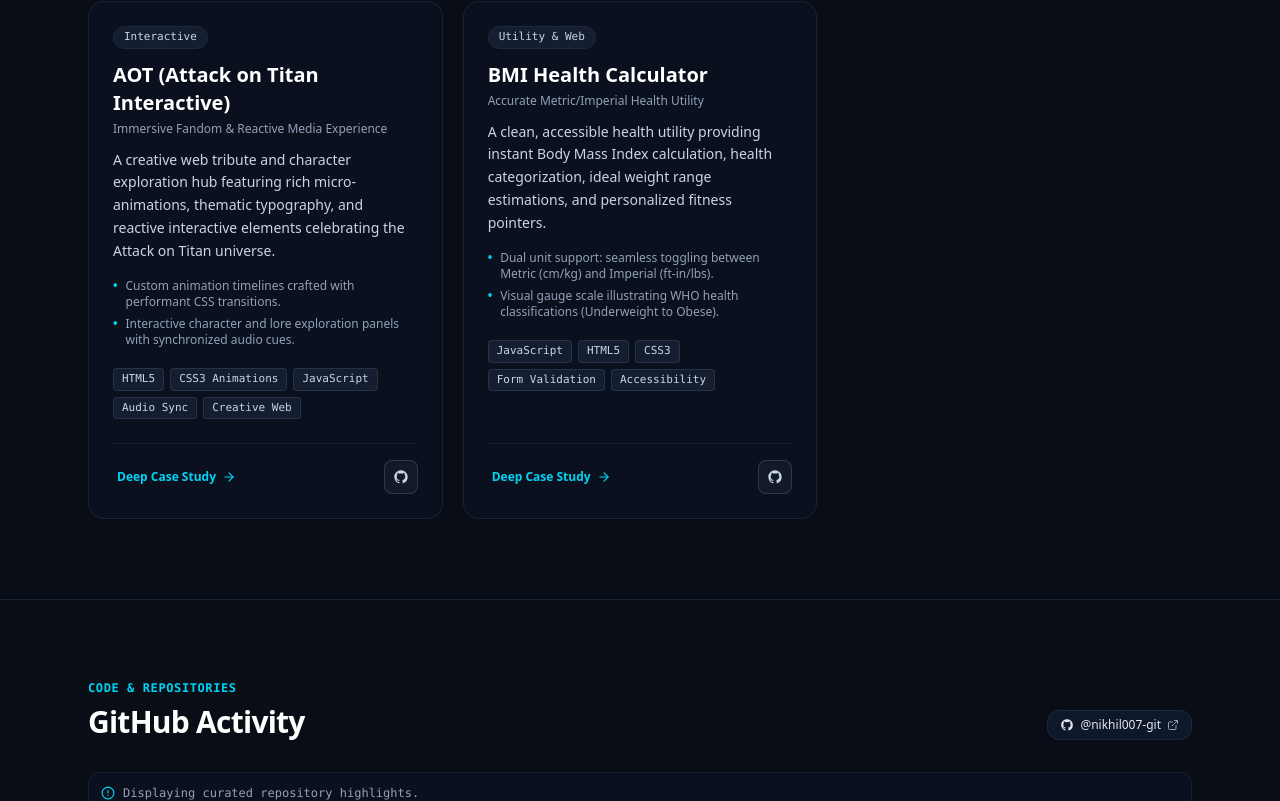
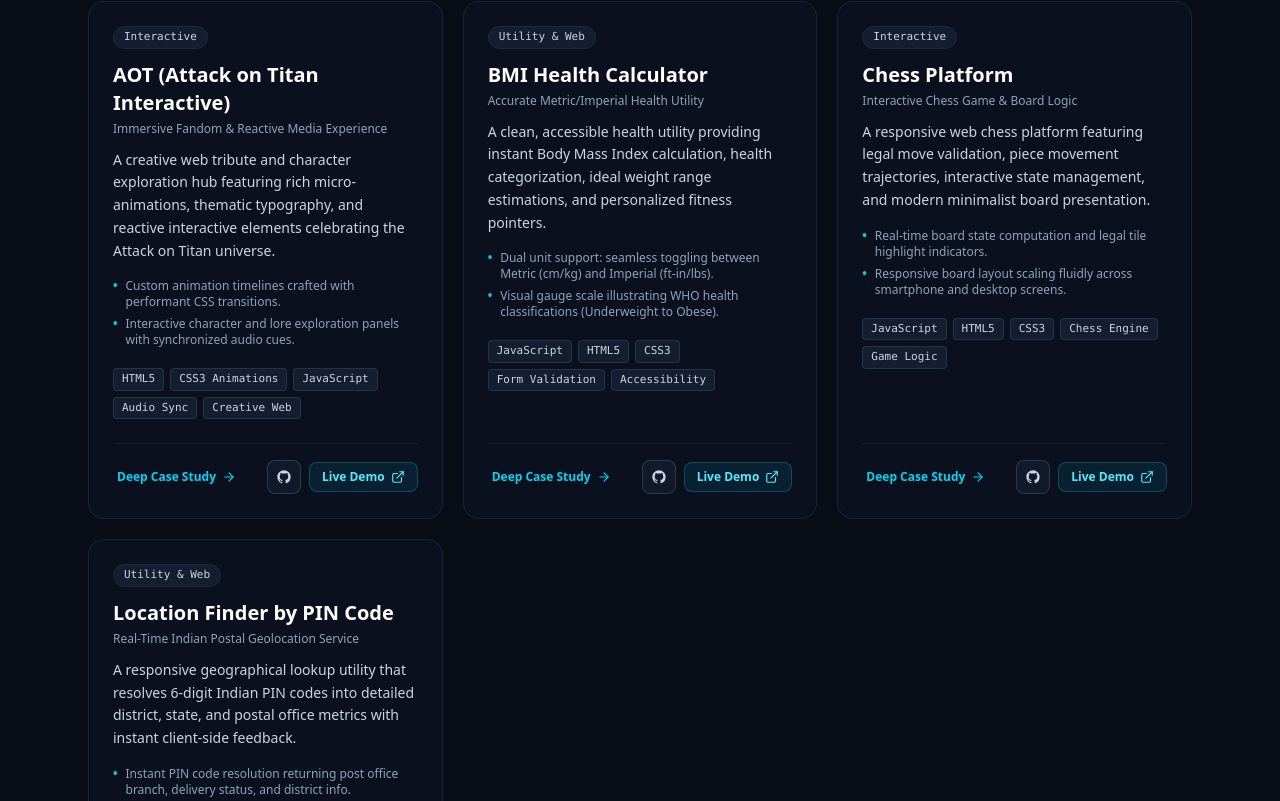
Before and after one commit to nikhil007-git/portfolio, a Next.js app: page / in a window 1280 px wide. Shown: the part 3459-4260 px from the top of the page. Built offline with nearby package versions, Linux system fonts and the light colour scheme; no server answers.

Commit message:
feat: add live deployment demo URLs to all portfolio projects

```diff
--- a/src/components/projects/ProjectCard.tsx
+++ b/src/components/projects/ProjectCard.tsx
@@ -91,10 +91,11 @@ export function ProjectCard({ project, onSelect }: ProjectCardProps) {
               href={project.demoUrl}
               target="_blank"
               rel="noopener noreferrer"
-              className="p-2 rounded-lg border border-cyan-200 dark:border-cyan-500/40 bg-cyan-50 dark:bg-cyan-500/10 text-cyan-700 dark:text-cyan-300 hover:bg-cyan-100 dark:hover:bg-cyan-500/20 transition-colors"
-              title="View Live Demo"
+              className="inline-flex items-center gap-1.5 px-3 py-1.5 rounded-lg border border-cyan-500/30 bg-cyan-500/10 hover:bg-cyan-500/20 text-cyan-700 dark:text-cyan-300 text-xs font-semibold transition-all hover:scale-[1.02]"
+              title="Open Live Deployment"
             >
-              <ExternalLink className="w-4 h-4" />
+              <span>Live Demo</span>
+              <ExternalLink className="w-3.5 h-3.5" />
             </a>
           )}
         </div>
--- a/src/content/portfolioData.ts
+++ b/src/content/portfolioData.ts
@@ -159,6 +159,7 @@ export const portfolioData: ProfileData = {
       featured: true,
       tags: ['React', 'Node.js', 'Express', 'MongoDB', 'REST API', 'Weather Integration'],
       githubUrl: 'https://github.com/nikhil007-git/KisanMitra',
+      demoUrl: 'https://kisan-mitra-brown.vercel.app',
       highlights: [
         'Accessible, multi-device interface tailored for agricultural workflows.',
         'Real-time weather data integration with advisory tips for irrigation and harvest timing.',
@@ -203,6 +204,7 @@ export const portfolioData: ProfileData = {
       tags: ['React', 'Tailwind CSS', 'Node.js', 'Express', 'MongoDB', 'Full-Stack Architecture'],
       githubUrl: 'https://github.com/nikhil007-git/Vgi-canteen-frontend',
       githubUrlSecondary: 'https://github.com/nikhil007-git/Vgi-canteen-backend',
+      demoUrl: 'https://vgi-canteen-frontend.vercel.app',
       highlights: [
         'Dual-repository decoupled architecture separating student client from backend API.',
         'Live order queue state management and digital token generation.',
@@ -247,6 +249,7 @@ export const portfolioData: ProfileData = {
       tags: ['React', 'Vite', 'Tailwind CSS', 'Node.js', 'Express', 'MongoDB'],
       githubUrl: 'https://github.com/nikhil007-git/LeaderBoard_Frontend',
       githubUrlSecondary: 'https://github.com/nikhil007-git/LeaderBoard_Backend',
+      demoUrl: 'https://leader-board-backend-hcv2.vercel.app/',
       highlights: [
         'Dual-repository full-stack architecture with decoupled Vite frontend and Express API backend.',
         'Dynamic ranking computation with real-time score adjustments and responsive data tables.',
@@ -289,6 +292,7 @@ export const portfolioData: ProfileData = {
       featured: false,
       tags: ['HTML5', 'CSS3 Animations', 'JavaScript', 'Audio Sync', 'Creative Web'],
       githubUrl: 'https://github.com/nikhil007-git/AOT',
+      demoUrl: 'https://aot-virid.vercel.app',
       highlights: [
         'Custom animation timelines crafted with performant CSS transitions.',
         'Interactive character and lore exploration panels with synchronized audio cues.',
@@ -330,6 +334,7 @@ export const portfolioData: ProfileData = {
       featured: false,
       tags: ['JavaScript', 'HTML5', 'CSS3', 'Form Validation', 'Accessibility'],
       githubUrl: 'https://github.com/nikhil007-git/bmi_cal',
+      demoUrl: 'https://bmi-cal-ebon.vercel.app',
       highlights: [
         'Dual unit support: seamless toggling between Metric (cm/kg) and Imperial (ft-in/lbs).',
         'Visual gauge scale illustrating WHO health classifications (Underweight to Obese).',
@@ -359,6 +364,90 @@ export const portfolioData: ProfileData = {
         futureImprovements: [
           'Add BMR (Basal Metabolic Rate) and daily caloric requirement calculator.',
           'Provide local storage history to track weight progression over time.'
+        ]
+      }
+    },
+    {
+      id: 'chess-multiplayer',
+      title: 'Chess Platform',
+      subtitle: 'Interactive Chess Game & Board Logic',
+      description: 'A responsive web chess platform featuring legal move validation, piece movement trajectories, interactive state management, and modern minimalist board presentation.',
+      category: 'Interactive',
+      featured: false,
+      tags: ['JavaScript', 'HTML5', 'CSS3', 'Chess Engine', 'Game Logic'],
+      githubUrl: 'https://github.com/nikhil007-git/chess',
+      demoUrl: 'https://chess-two-orpin.vercel.app',
+      highlights: [
+        'Real-time board state computation and legal tile highlight indicators.',
+        'Responsive board layout scaling fluidly across smartphone and desktop screens.',
+        'Captured piece tracking and turn indicator cues.'
+      ],
+      caseStudy: {
+        contextProblem: 'Building responsive board games in the browser often suffers from sluggish DOM re-rendering and clunky touch drag-and-drop behavior on mobile.',
+        goals: [
+          'Implement full 2D coordinate board state with turn validation and legal movement rules.',
+          'Provide an intuitive, fast touch interface for mobile and desktop players alike.',
+          'Keep bundle size minimal without heavy third-party gaming framework dependencies.'
+        ],
+        roleContribution: 'Solo developer — designed the board coordinate system, piece displacement rules, turn management, and responsive CSS styling.',
+        approachArchitecture: 'Modular state machine tracking matrix coordinates [x, y], validating piece movement vectors, and rendering declarative board updates.',
+        keyFeatures: [
+          'Interactive click-to-move tile selection with green movement indicator rings.',
+          'Turn-based state switching with active player indicators.',
+          'Captured piece display trays for both Black and White sides.',
+          'Clean dark board aesthetic designed for distraction-free focus.'
+        ],
+        techChoices: [
+          { tech: 'Modular JavaScript', reason: 'Direct DOM manipulation for instant piece animation without virtual DOM overhead.' },
+          { tech: 'CSS Flexbox & Grid', reason: 'Precise square aspect ratios maintained at any viewport width.' }
+        ],
+        challengesLearning: 'Ensuring touch events work reliably without triggering unwanted mobile screen scrolling.',
+        outcome: 'Deployed live playable chess board with zero latency.',
+        futureImprovements: [
+          'Incorporate Stockfish AI engine for solo player practice.',
+          'Add WebSocket multiplayer room pairing.'
+        ]
+      }
+    },
+    {
+      id: 'location-finder',
+      title: 'Location Finder by PIN Code',
+      subtitle: 'Real-Time Indian Postal Geolocation Service',
+      description: 'A responsive geographical lookup utility that resolves 6-digit Indian PIN codes into detailed district, state, and postal office metrics with instant client-side feedback.',
+      category: 'Utility & Web',
+      featured: false,
+      tags: ['JavaScript', 'Postal API', 'REST API', 'HTML5', 'CSS3'],
+      githubUrl: 'https://github.com/nikhil007-git/Location-finder-by-pincode',
+      demoUrl: 'https://location-finder-by-pincode.vercel.app',
+      highlights: [
+        'Instant PIN code resolution returning post office branch, delivery status, and district info.',
+        'Input debouncing and strict validation for 6-digit numerical codes.',
+        'Clean tabular results presentation with error recovery.'
+      ],
+      caseStudy: {
+        contextProblem: 'Finding accurate postal circle details and branch classifications across India typically requires slow government portals with poor mobile UI.',
+        goals: [
+          'Create a single-purpose, blazing fast PIN code resolver that answers queries in under 500ms.',
+          'Format postal office listings into clean, readable cards with delivery status.',
+          'Provide helpful error hints when invalid or non-existent PIN codes are entered.'
+        ],
+        roleContribution: 'Developer — built asynchronous API integration, validation filters, and responsive results grid.',
+        approachArchitecture: 'Lightweight client-side tool utilizing fetch with response caching, parsing Indian Postal API JSON feeds into organized UI elements.',
+        keyFeatures: [
+          'Instant 6-digit validation with numeric sanitization.',
+          'District, Division, State, and Circle hierarchy badges.',
+          'Branch post office directory listing delivery and non-delivery branches.',
+          'High-contrast accessible results table.'
+        ],
+        techChoices: [
+          { tech: 'Vanilla JavaScript', reason: 'Instant execution with zero overhead on low-end 4G mobile devices.' },
+          { tech: 'Postal REST API', reason: 'Reliable public geolocation data without requiring expensive commercial API keys.' }
+        ],
+        challengesLearning: 'Handling regions with dozens of branch post offices sharing a single PIN code while keeping the layout readable on small screens.',
+        outcome: 'Dependable utility deployed on Vercel helping students and workers verify postal locations.',
+        futureImprovements: [
+          'Add reverse lookup: search by city/district name to view corresponding PIN codes.',
+          'Integrate interactive OpenStreetMap embed for pinpoint navigation.'
         ]
       }
     }
```
Also changed, not shown: src/lib/ai-grounding.ts (+6 -6 lines).
